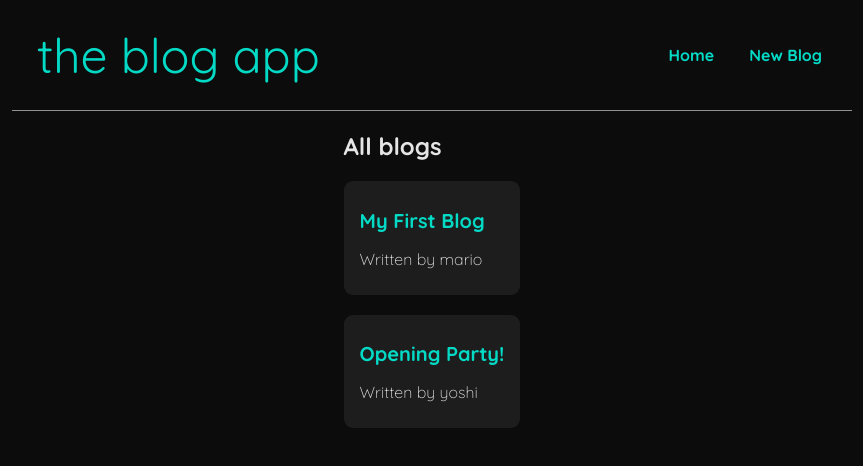
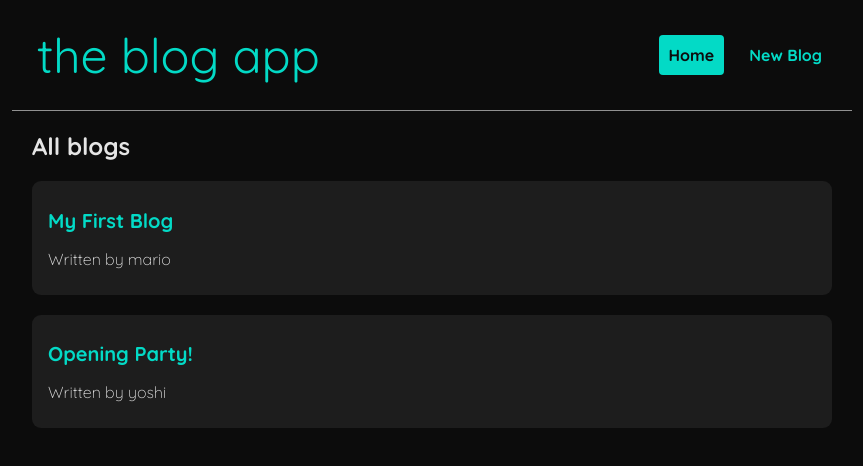
Before and after one commit to Rohit-Nandagawali/blog-app-react, a React (Create React App) app: page / in a window 1280 px wide. Shown: the top 466 px of the page, without its empty margins (208-1071 px from the left). Built offline with nearby package versions, Linux system fonts and the light colour scheme; data requests are answered from the project's data file.

Commit message:
learnt about <Link > tag and about useParams() hook
useParams gives parameter given in the url

```diff
--- a/src/App.css
+++ b/src/App.css
@@ -4,6 +4,7 @@
   background-color: #0C0C0C;
   height: 100vh;
   font-family: 'Quicksand';
+  color: var(--main-color);
 }
 
 .content{
--- a/src/App.js
+++ b/src/App.js
@@ -3,6 +3,7 @@
 import Home from '../src/Home/Home';
 import Create from '../src/Create/Create';
 import Navbar from "../src/Navbar/Navbar"
+import BlogDetails from "../src/BlogDetails/BlogDetails"
 import {BrowserRouter as Router,Route,Switch} from 'react-router-dom'
 
 function App() {
@@ -18,6 +19,9 @@
             <Route path="/create">
               <Create/>
             </Route>
+            <Route path="/blogs/:id">
+              <BlogDetails/>
+            </Route>
           </Switch>
         </div>
       </div>
--- /dev/null
+++ b/src/BlogDetails/BlogDetails.jsx
@@ -0,0 +1,12 @@
+import { useParams } from "react-router-dom";
+
+const BlogDetails = () => {
+    const {id} = useParams()
+    return (
+        <div className="BlogDetails">
+            <h2>Blog details - {id}</h2>
+        </div>
+     );
+}
+
+export default BlogDetails;
--- a/src/Home/Home.css
+++ b/src/Home/Home.css
@@ -1,16 +1,19 @@
-.Home{
+.Home {
     font-family: 'Quicksand', sans-serif;
     font-weight: 300;
-    max-width: 800px;
+    min-width: 800px;
     margin: 0 auto;
 
 }
-.title{
+
+.title {
     color: var(--primary-text-color);
 }
-.text-color{
+
+.text-color {
     color: var(--main-color);
 }
+
 .blog-preview {
     cursor: pointer;
     padding: 10px 16px;
@@ -18,14 +21,21 @@
     border-radius: 9px;
     background-color: #1D1D1D;
 }
+
+.blog-preview a {
+    text-decoration: none;
+}
+
 .blog-preview:hover {
     box-shadow: 1px 3px 5px rgba(211, 211, 211, 0.356);
 }
+
 .blog-preview h2 {
     font-size: 20px;
-    color:var(--main-color);
+    color: var(--main-color);
     margin-bottom: 8px;
 }
+
 .blog-preview p {
-    color:var(--primary-text-color);
+    color: var(--primary-text-color);
 }
--- a/src/Home/Home.jsx
+++ b/src/Home/Home.jsx
@@ -1,4 +1,5 @@
 
+import { Link } from "react-router-dom";
 import useFetch from "../useFetch";
 import "./Home.css"
 
@@ -8,8 +9,11 @@
             <h2 className="title">{title}</h2>
             {blogs.map((blog)=>(
                 <div className="blog-preview" key={blog.id}>
-                    <h2>{blog.title}</h2>
-                    <p>Written by {blog.author}</p>
+                    <Link  to={`/blogs/${blog.id}`}>
+                        <h2>{blog.title}</h2>
+                        <p>Written by {blog.author}</p>
+                    </Link>
+
                     {/* <button onClick={()=>handleDelete(blog.id)}>delete</button> */}
                 </div>
             ))}
--- a/src/Navbar/Navbar.css
+++ b/src/Navbar/Navbar.css
@@ -24,7 +24,7 @@
     font-weight: 800;
 
 }
-.links > a:hover {
+.links > a:hover,a.active {
     background-color: var(--main-color);
     color: #0C0C0C;
     border-radius: 4px;
--- a/src/Navbar/Navbar.jsx
+++ b/src/Navbar/Navbar.jsx
@@ -1,11 +1,14 @@
+import { NavLink, useParams } from "react-router-dom";
 import "./Navbar.css"
 const Navbar = () => {
+
     return (
         <nav className="Navbar">
             <h1>the blog app</h1>
             <div className="links">
-                <a href="/">Home</a>
-                <a href="/create">New Blog</a>
+                <NavLink exact to="/">Home</NavLink>
+                <NavLink to="/create">New Blog</NavLink>
+
             </div>
         </nav>
 
```
